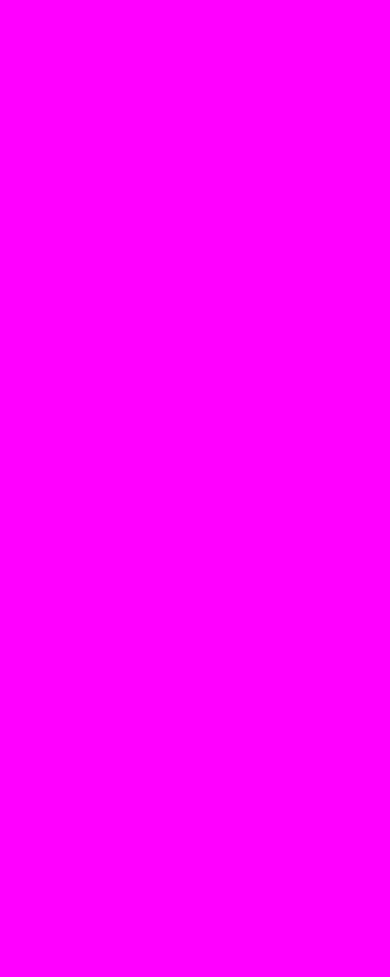
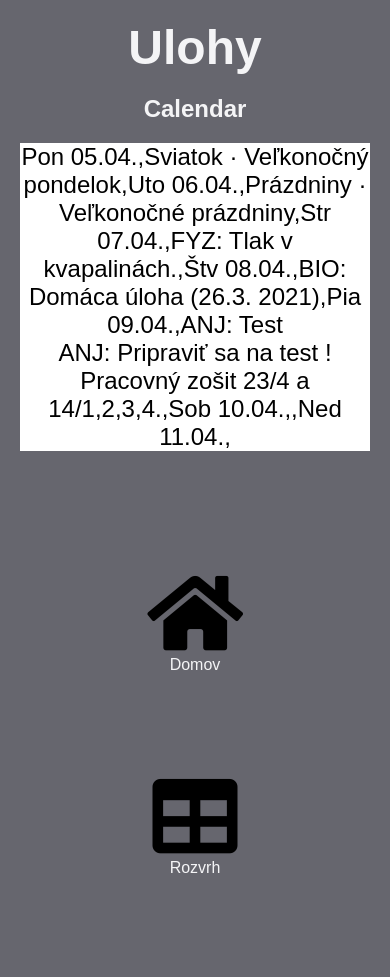
Before and after one commit to AdamDemian/jojo, a Node server app: page /ulohy in a window 390 px wide. Before the commit the page is empty. Before the commit the page ends 844 px from the top, so only its background shows below. Run offline with Node 20, Linux system fonts and the light colour scheme.

Commit message:
all is working

```diff
--- a/dist/ulohy.css
+++ b/dist/ulohy.css
@@ -1,4 +1,72 @@
+* {
+  margin: 0;
+  padding: 0;
+}
+
 body {
-  background-color: magenta;
+  background-color: #66666E;
+  color: #F4F4F6;
+  font-family: 'Jost', sans-serif;
+}
+
+body h1, table, h2 {
+  display: flex;
+  flex-direction: column;
+  align-items: center;
+}
+
+body h1, h2 {
+  font-size: 3rem;
+  padding-top: 20px;
+}
+
+h2 {
+  font-size: 1.5rem;
+}
+
+.events {
+  background-color: white;
+  color: black;
+  max-width: 950px;
+  text-align: center;
+  font-size: 1.5rem;
+  margin: 0 auto;
+  margin-top: 3rem;
+}
+
+.container {
+  display: flex;
+  justify-content: center;
+  align-items: center;
+}
+
+.container i {
+  font-size: 5.3125rem;
+  color: #000;
+}
+
+.container p {
+  font-size: 1rem;
+}
+
+.rozvrh, .home {
+  padding: 100px;
+  display: flex;
+  flex-direction: column;
+  align-items: center;
+  cursor: pointer;
+}
+
+@media (max-width: 670px) {
+  .container {
+    flex-direction: column;
+    padding: 50px;
+  }
+  .events {
+    margin: 20px;
+  }
+  .rozvrh, .home {
+    padding: 50px;
+  }
 }
 /*# sourceMappingURL=ulohy.css.map */
--- /dev/null
+++ b/views/days.json
@@ -0,0 +1 @@
+[["Pon 05.04.","Sviatok · Veľkonočný pondelok"],["Uto 06.04.","Prázdniny · Veľkonočné prázdniny"],["Str 07.04.","FYZ: Tlak v kvapalinách."],["Štv 08.04.","BIO: Domáca úloha (26.3. 2021)"],["Pia 09.04.","ANJ: Test\nANJ: Pripraviť sa na test ! Pracovný zošit 23/4 a 14/1,2,3,4."],["Sob 10.04.",""],["Ned 11.04.",""]]
--- a/views/index.ejs
+++ b/views/index.ejs
@@ -12,7 +12,7 @@
 </head>
 
 <body>
-    <div class="container flex">
+    <div class="container">
         <div class="ulohy">
             <a href="ulohy"><i class="fas fa-tasks"></i></a>
             <p>Úlohy</p>
--- a/views/scss/main/rozvrh.scss
+++ b/views/scss/main/rozvrh.scss
@@ -21,10 +21,46 @@
 }
 
 .rozvrh{
-    border: 2px solid black;
+    background-color: white;
+    color: black;
     max-width: 300px;
     text-align: center;
     font-size: 1.5rem;
     margin: 0 auto;
     margin-top: 3rem;
 }
+
+.container{
+    display: flex;
+    justify-content: center;
+    align-items: center;
+}
+
+
+.home, .ulohy{
+    padding: 100px;
+    display: flex;
+    flex-direction: column;
+    align-items: center;
+    cursor: pointer;
+}
+
+.container i{
+    font-size: 5.3125rem;
+    color: #000;
+}
+
+.container p{
+    font-size: 1rem;
+}
+
+@media (max-width: 670px){
+    .container{
+        flex-direction: column;
+        padding: 50px;
+    }
+
+    .home, .ulohy{
+        padding: 50px;
+    }
+}
--- a/views/scss/main/ulohy.scss
+++ b/views/scss/main/ulohy.scss
@@ -1 +1,72 @@
-body{background-color: magenta;}
+*{
+    margin: 0;
+    padding: 0;
+}
+
+body{
+    background-color: #66666E;
+    color: #F4F4F6;
+    font-family: 'Jost', sans-serif;
+}
+body h1, table, h2{
+    display: flex;
+    flex-direction: column;
+    align-items: center;
+}
+
+body h1, h2{
+    font-size: 3rem;
+    padding-top: 20px;
+}
+
+h2{
+    font-size: 1.5rem;
+}
+
+.events{
+    background-color: white;
+    color: black;
+    max-width: 950px;
+    text-align: center;
+    font-size: 1.5rem;
+    margin: 0 auto;
+    margin-top: 3rem;
+}
+
+.container{
+    display: flex;
+    justify-content: center;
+    align-items: center;
+}
+
+.container i{
+    font-size: 5.3125rem;
+    color: #000;
+}
+
+.container p{
+    font-size: 1rem;
+}
+
+.rozvrh, .home{
+    padding: 100px;
+    display: flex;
+    flex-direction: column;
+    align-items: center;
+    cursor: pointer;
+}
+
+@media (max-width: 670px){
+    .container{
+        flex-direction: column;
+        padding: 50px;
+    }
+
+    .events{
+        margin: 20px;
+    }
+
+    .rozvrh, .home{
+        padding: 50px;
+    }
+}
--- a/views/ulohy.ejs
+++ b/views/ulohy.ejs
@@ -7,11 +7,33 @@
     <meta name="viewport" content="width=device-width, initial-scale=1.0">
     <title>Ulohy</title>
     <link rel="stylesheet" href="../dist/ulohy.css">
+    <link rel="stylesheet" href="https://use.fontawesome.com/releases/v5.15.3/css/all.css"
+        integrity="sha384-SZXxX4whJ79/gErwcOYf+zWLeJdY/qpuqC4cAa9rOGUstPomtqpuNWT9wdPEn2fk" crossorigin="anonymous">
 </head>
 
 <body>
+    <h1>Ulohy</h1>
+
+    <h2>Calendar</h2>
+    <table class="events"></table>
+
+    <div class="container">
+        <div class="home">
+            <a href="/"><i class="fas fa-home"></i></a>
+            <p>Domov</p>
+        </div>
+        <div class="rozvrh">
+            <a href="rozvrh"><i class="fas fa-table"></i></a>
+            <p>Rozvrh</p>
+        </div>
+    </div>
     <script>
-
+        fetch("./days.json")
+            .then(response => response.json())
+            .then(data => {
+                console.log(data);
+                document.querySelector(".events").innerText = data;
+            });
     </script>
 </body>
 
```
Also changed, not shown: dist/rozvrh.css (+35 -1 lines), server/scrapers.js (+32 -14 lines), views/rozvrh.ejs (+14 -0 lines), server/example.png, 4 other files.
